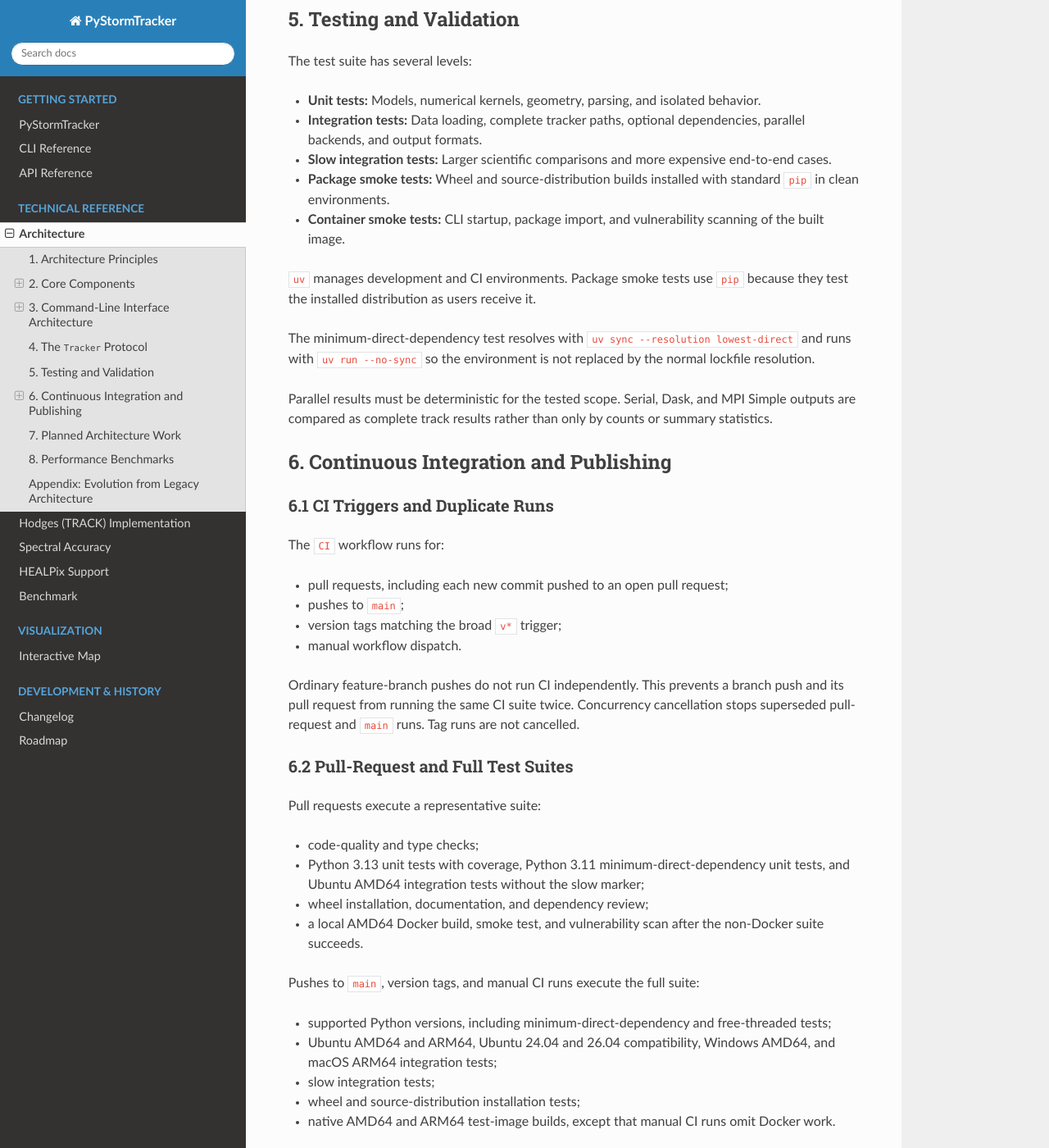
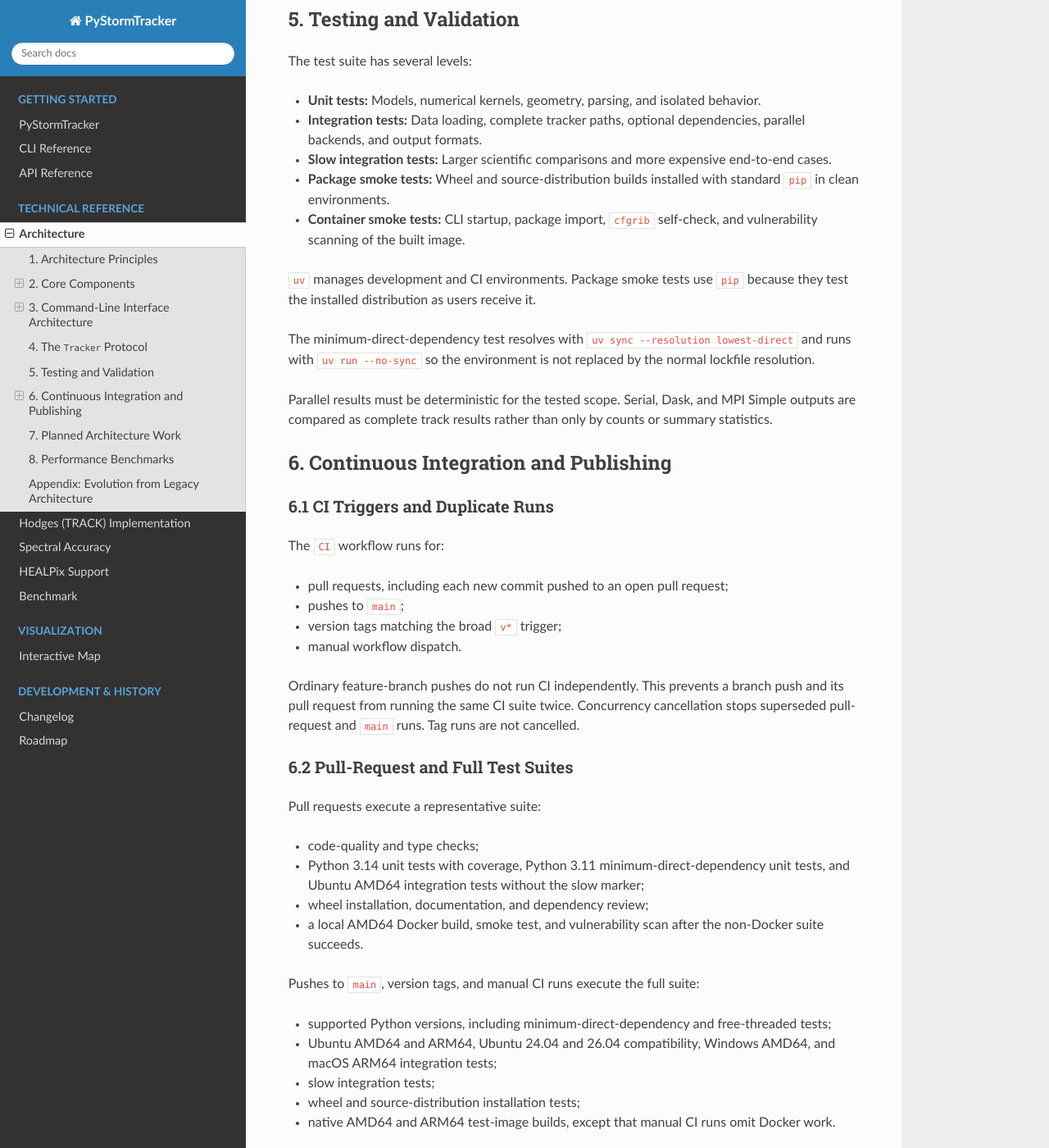
Before and after one commit to mwyau/PyStormTracker, a Sphinx documentation site: the page built from docs/architecture.md, in a window 1280 px wide and 1400 px high, scrolled down 3184 px. Shown: the whole window at 82% size. Built offline with Sphinx 7.4.7 and the Read the Docs theme 3.1.0, drawn with Linux system fonts in a browser that asks for light colours; some of the changed text lies outside the part shown.

Commit message:
ci: default to Python 3.14

```diff
--- a/docs/architecture.md
+++ b/docs/architecture.md
@@ -107,7 +107,7 @@ The test suite has several levels:
 - **Integration tests:** Data loading, complete tracker paths, optional dependencies, parallel backends, and output formats.
 - **Slow integration tests:** Larger scientific comparisons and more expensive end-to-end cases.
 - **Package smoke tests:** Wheel and source-distribution builds installed with standard `pip` in clean environments.
-- **Container smoke tests:** CLI startup, package import, and vulnerability scanning of the built image.
+- **Container smoke tests:** CLI startup, package import, `cfgrib` self-check, and vulnerability scanning of the built image.
 
 `uv` manages development and CI environments. Package smoke tests use `pip` because they test the installed distribution as users receive it.
 
@@ -133,7 +133,7 @@ Ordinary feature-branch pushes do not run CI independently. This prevents a bran
 Pull requests execute a representative suite:
 
 - code-quality and type checks;
-- Python 3.13 unit tests with coverage, Python 3.11 minimum-direct-dependency
+- Python 3.14 unit tests with coverage, Python 3.11 minimum-direct-dependency
   unit tests, and Ubuntu AMD64 integration tests without the slow marker;
 - wheel installation, documentation, and dependency review;
 - a local AMD64 Docker build, smoke test, and vulnerability scan after the
```
Also changed, not shown: other parts of docs/architecture.md (+2 -2 lines), README.md (+1 -1 lines), .readthedocs.yaml, 5 other files.
